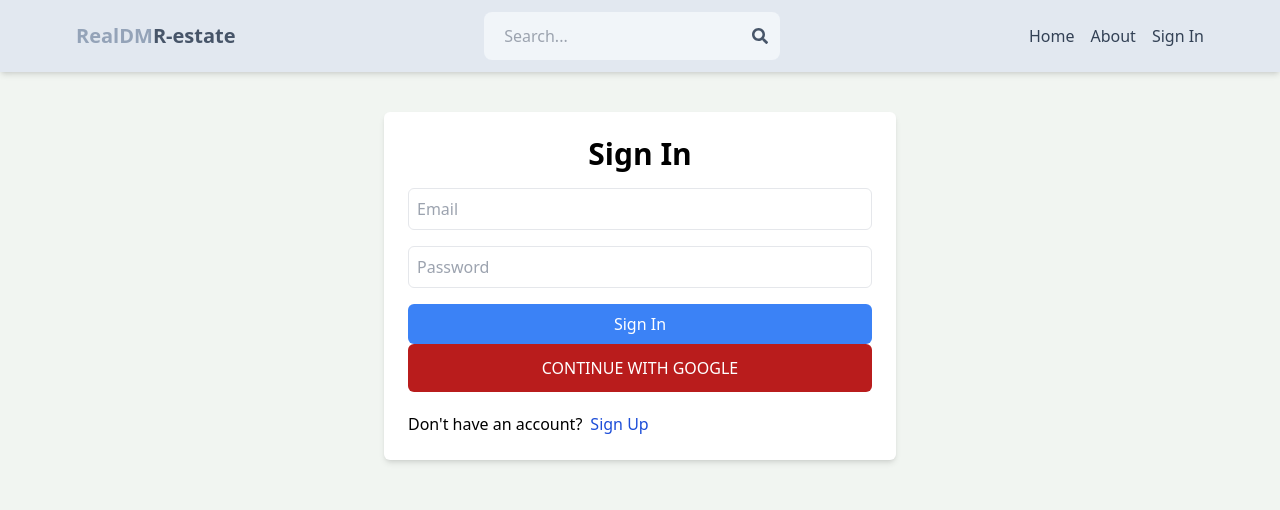
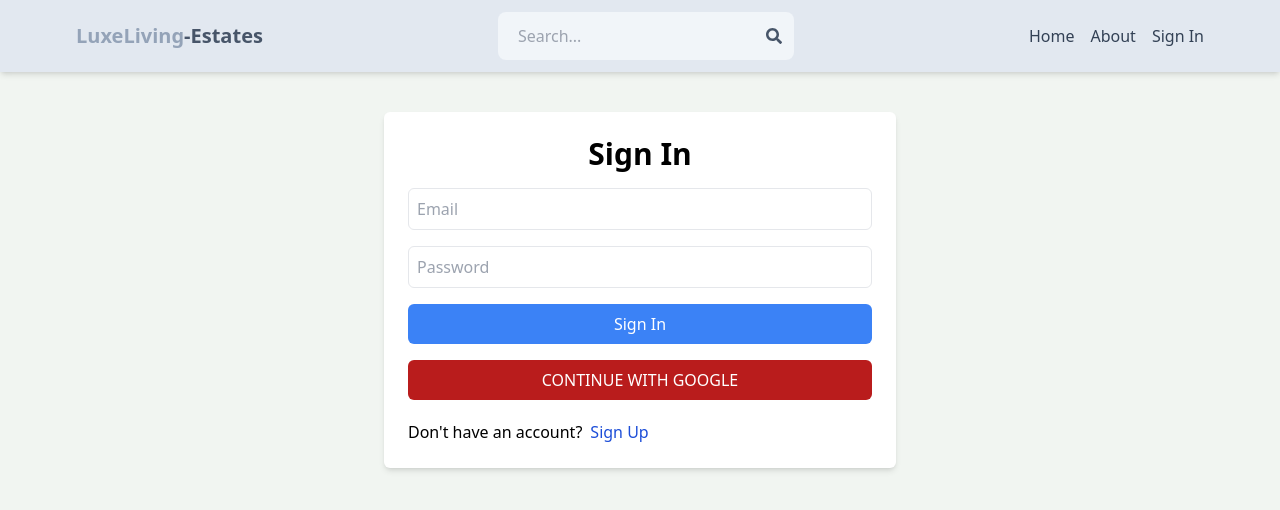
Before and after one commit to merlin254-X/full-stack-mern-estate, a React (Vite) app in the folder client/: page /sign-in in a window 1280 px wide. Shown: the top 510 px of the page. Built offline with nearby package versions, Linux system fonts and the light colour scheme; no server answers.

Commit message:
fix some changes,,,

```diff
--- a/client/src/component/Header.jsx
+++ b/client/src/component/Header.jsx
@@ -27,8 +27,8 @@ export default function Header() {
         {/* Logo */}
         <Link to="/">
           <h1 className="font-bold text-sn sm:text-xl flex flex-wrap">
-            <span className="text-slate-400">RealDM</span>
-            <span className="text-slate-600">R-estate</span>
+            <span className="text-slate-400">LuxeLiving</span>
+            <span className="text-slate-600">-Estates</span>
           </h1>
         </Link>
 
--- a/client/src/component/OAuth.jsx
+++ b/client/src/component/OAuth.jsx
@@ -35,6 +35,6 @@ export default function OAuth() {
   };
 
   return (
-    <button onClick={handleGoogleClick} type='button' className='bg-red-700 text-white p-3 rounded-md w-full uppercase hover:opacity-95'>Continue with google</button>
+    <button onClick={handleGoogleClick} type='button' className='bg-red-700 text-white p-2 rounded-md w-full uppercase hover:opacity-95'>Continue with google</button>
   )
 };
--- a/client/src/component/contact.jsx
+++ b/client/src/component/contact.jsx
@@ -4,10 +4,6 @@ import { Link } from 'react-router-dom';
 export default function Contact({ listing }) {
     const [landlord, setLandlord] = useState(null);
     const [message, setMessage] = useState('');
-
-    const onChange = (e) => {
-        setMessage(e.target.value);
-      };
 
     useEffect(() => {
         const fetchLandlord = async () => {
@@ -23,6 +19,9 @@ export default function Contact({ listing }) {
         fetchLandlord();
     }, [listing.userRef]);
 
+    const handleMessageChange = (event) => {
+        setMessage(event.target.value);
+    };
 
     return (
         <>
--- a/client/src/pages/About.jsx
+++ b/client/src/pages/About.jsx
@@ -3,7 +3,7 @@ import React from 'react';
 export default function About() {
   return (
     <div className='py-20 px-4 max-w-6xl mx-auto'>
-      <h1 className='text-3xl font-bold mb-4 text-slate-800'>About RealDml Estate</h1>
+      <h1 className='text-3xl font-bold mb-4 text-slate-800'>About LuxeLiving-Estates</h1>
       <p className='mb-4 text-slate-700'>
         RealDml Estate is a premier real estate agency dedicated to helping clients navigate the property market with ease. Whether you're looking to buy, sell, or rent, we specialize in connecting you with the perfect property in the most sought-after locations.
       </p>
--- a/client/src/pages/Home.jsx
+++ b/client/src/pages/Home.jsx
@@ -77,20 +77,19 @@ export default function Home() {
       {/* Top Section */}
       <div className="flex flex-col gap-6 p-28 px-3 max-w-6xl mx-auto">
         <h1 className="text-slate-700 font3xl lg:text-6xl">
-          Find your next <span className="text-slate-500">perfect</span>
+          Discover your dream <span className="text-slate-500">home</span>
           <br />
-          place with ease
+          effortlessly
         </h1>
         <div className="text-gray-400 text-xs sm:text-sm">
-          DmLL estate is the best place to find your next perfect place to live.
+        LuxeLiving-Estates, we help you find the ideal property to call home.
           <br />
-          We have a wide range of properties for you to choose from.
+          Explore our diverse selection of listings tailored to your needs.
         </div>
         <Link to={"/search"} className="text-xs sm:text-sm text-blue-800 font-bold hover:underline">
-          Let's get started...
+          Begin your journey...
         </Link>
       </div>
-
       {/* Swiper Section */}
       <Swiper navigation>
         {offerListings.length > 0 && renderSwiperSlides(offerListings)}
--- a/client/src/pages/Profile.jsx
+++ b/client/src/pages/Profile.jsx
@@ -59,7 +59,7 @@ export default function Profile() {
 
     const formData = new FormData();
     formData.append("file", file);
-    formData.append("upload_preset", "dziyp8dr8"); // Replace with your Cloudinary unsigned preset name
+    formData.append("upload_preset", "d2mlr36v"); // Replace with your Cloudinary unsigned preset name
 
     try {
       const res = await fetch("https://api.cloudinary.com/v1_1/dziyp8dr8/image/upload", {
--- a/client/src/pages/Signin.jsx
+++ b/client/src/pages/Signin.jsx
@@ -70,7 +70,9 @@ export default function SignIn() {
         <button type="submit" disabled={loading} className="bg-blue-500 text-white p-2 rounded-md w-full">
           {loading ? 'Loading...' : 'Sign In'}
         </button>
+        <div className="mt-4"> {/* Add margin-top to separate the buttons */}
         <OAuth />
+        </div>
       </form>
       <div className="flex gap-2 mt-5">
         <p>Don't have an account?</p>
--- a/client/src/pages/Signup.jsx
+++ b/client/src/pages/Signup.jsx
@@ -82,7 +82,9 @@ export default function SignUp() {
         <button type="submit" disabled={loading} className="bg-blue-500 text-white p-2 rounded-md w-full">
           {loading ? 'Loading...' : 'Sign Up'}
         </button>
+        <div className="mt-4"> {/* Add margin-top to separate the buttons */}
         <OAuth />
+        </div>
       </form>
       <div className="flex gap-2 mt-5">
         <p>Have an account?</p>
```
